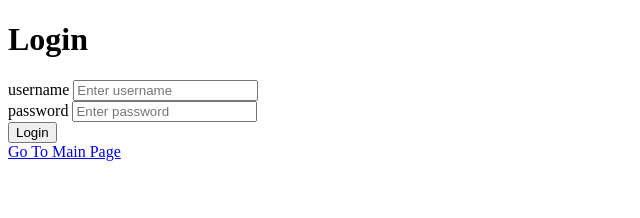
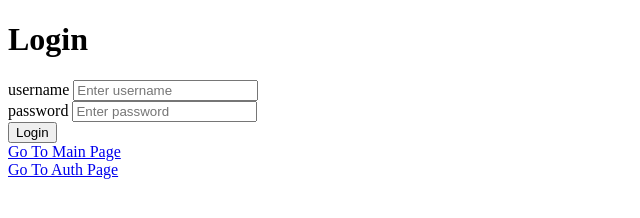
Before and after one commit to VladCyberconmnunist/git-trainer, a plain HTML site: page Login.html in a window 1280 px wide. Shown: the whole page, without its empty margins (0-640 px from the left). Drawn offline with Linux system fonts and the light colour scheme.

Commit message:
Added refs to Auth Page

```diff
--- a/Login.html
+++ b/Login.html
@@ -21,7 +21,8 @@
             </div>
             <button class="btnLogin">Login</button>
         </form>
-        <a href="index.html">Go To Main Page</a>
+        <a href="index.html">Go To Main Page</a><br>
+        <a href="authpage.html">Go To Auth Page</a>
     </div>
 </body>
 </html>
```
Also changed, not shown: authpage.html (+1 -0 lines).
